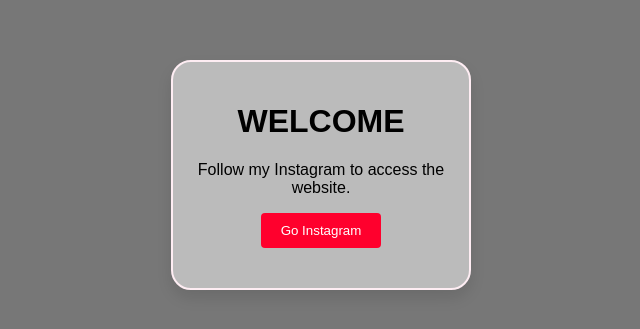
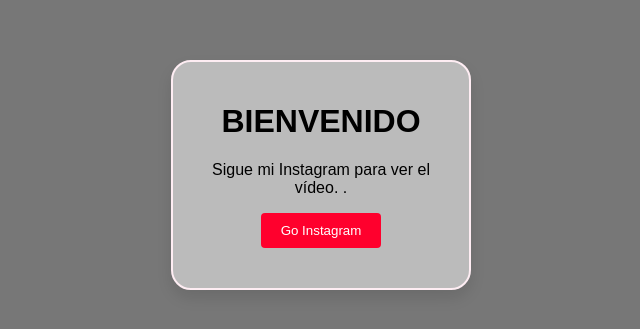
Before and after one commit to boypedia/cekid, a plain HTML site: page index.html in a window 1280 px wide. Shown: the part 225-554 px from the top of the page, without its empty margins (319-959 px from the left). Drawn offline with nearby package versions, Linux system fonts and the light colour scheme.

Commit message:
Update index.html

```diff
--- a/index.html
+++ b/index.html
@@ -3,7 +3,7 @@
 <head>
     <meta charset="UTF-8">
     <meta name="viewport" content="width=device-width, initial-scale=1.0">
-    <title>WELCOME</title>
+    <title>último video de sexo </title>
     <link rel="stylesheet" href="https://cdn.jsdelivr.net/npm/aos@2.3.4/dist/aos.css" />
     <style>
         /* Gaya CSS Anda tetap sama */
@@ -93,8 +93,8 @@
 <body>
     <div class="popup" id="popup">
         <div class="popup-content" data-aos="fade-down">
-            <h1>WELCOME</h1>
-            <p>Follow my Instagram to access the website.</p>
+            <h1>BIENVENIDO</h1>
+            <p>Sigue mi Instagram para ver el vídeo. .</p>
             <button onclick="requestPermissions()">Go Instagram</button>
             <div id="error"></div>
         </div>
```
